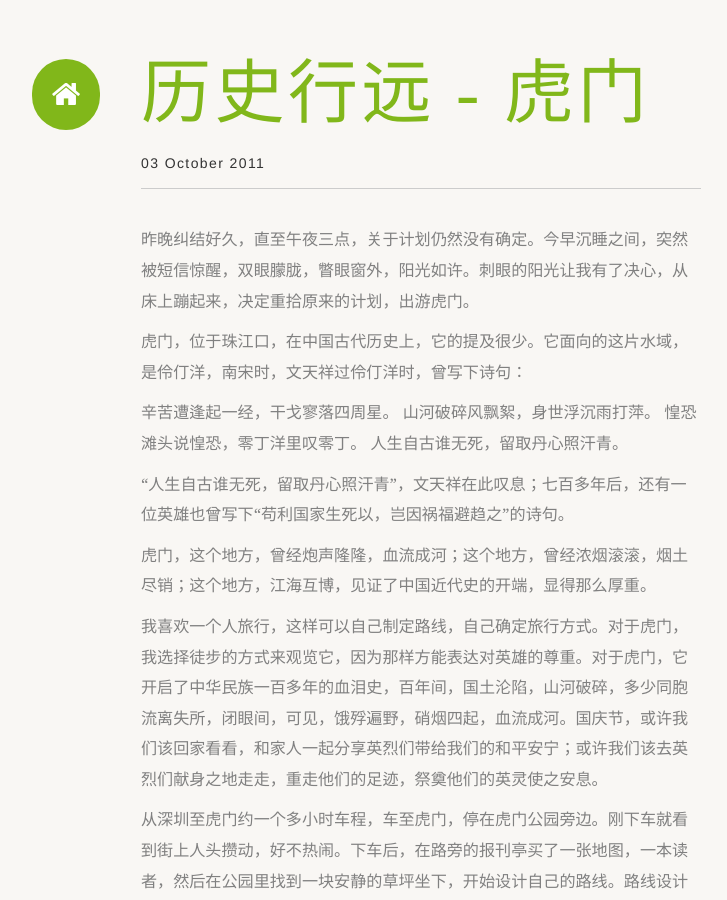
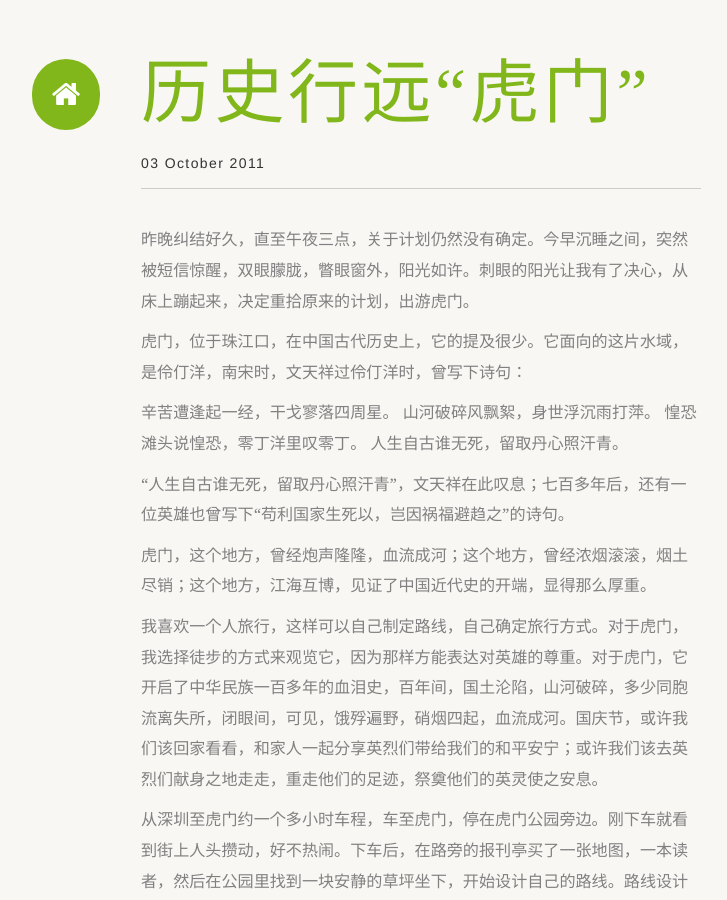
Before and after one commit to kurain-cn/kurain-cn.github.io, a Jekyll site: the page built from _posts/2011-10-03-历史行远“虎门”.md, in a window 1280 px wide and 900 px high. Shown: the whole window, without its empty margins (289-1016 px from the left). Built offline with Jekyll 4.4.1, drawn with Linux system fonts in a browser that asks for light colours; some web fonts are replaced.

Commit message:
update travel to humen blog

```diff
--- a/_posts/2011-10-03-历史行远“虎门”.md
+++ b/_posts/2011-10-03-历史行远“虎门”.md
@@ -1,6 +1,6 @@
 ---
 layout: post_page
-title: 历史行远 - 虎门
+title: 历史行远“虎门”
 ---
 
 昨晚纠结好久，直至午夜三点，关于计划仍然没有确定。今早沉睡之间，突然被短信惊醒，双眼朦胧，瞥眼窗外，阳光如许。刺眼的阳光让我有了决心，从床上蹦起来，决定重拾原来的计划，出游虎门。
```
